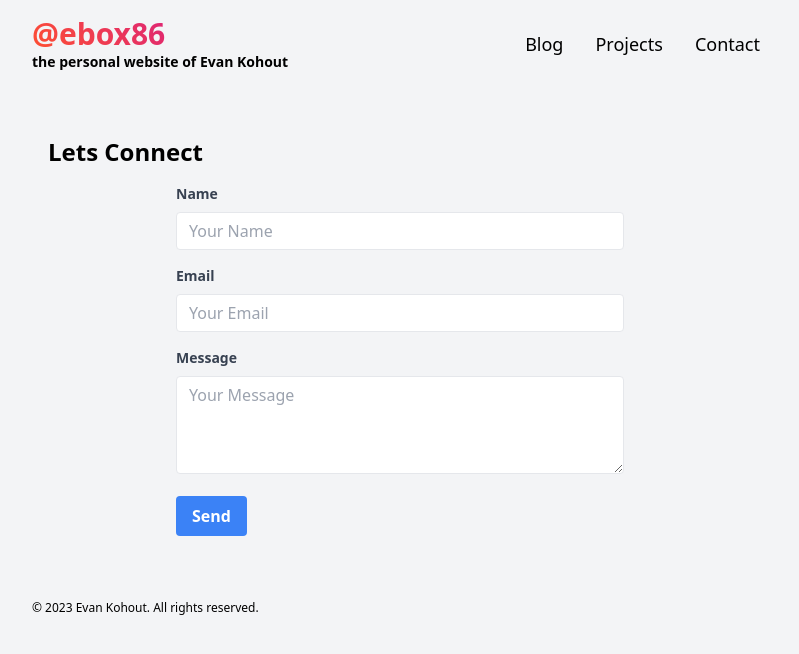
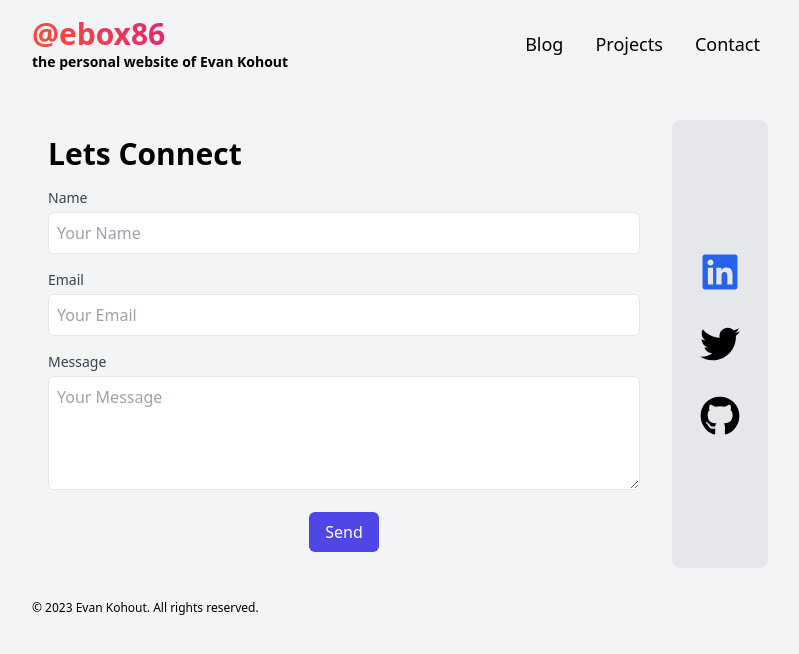
Before and after one commit to ebox86/portfolio-website, a Next.js app: page /contact in a window 1280 px wide. Shown: the top 654 px of the page, without its empty margins (240-1039 px from the left). Built offline with nearby package versions, Linux system fonts and the light colour scheme.

Commit message:
added workflow and contact page

```diff
--- a/package.json
+++ b/package.json
@@ -12,7 +12,8 @@
     "axios": "^1.5.1",
     "next": "13.5.4",
     "react": "^18",
-    "react-dom": "^18"
+    "react-dom": "^18",
+    "react-icons": "^4.11.0"
   },
   "devDependencies": {
     "@types/node": "^20",
--- a/src/pages/contact.tsx
+++ b/src/pages/contact.tsx
@@ -1,54 +1,81 @@
 import React from 'react';
+import { FaLinkedin, FaTwitter, FaGithub } from 'react-icons/fa';
 
-function Contact() {
+
+const ContactPage = () => {
   return (
-    <div className="container mx-auto p-4">
-      <h1 className="text-2xl font-bold mb-4">Lets Connect</h1>
-      <form className="max-w-md mx-auto">
+    <div className="flex flex-col md:flex-row">
+      {/* Contact Form Column */}
+      <div className="md:flex-1 p-4">
+        <h1 className="text-3xl font-semibold mb-4">Lets Connect</h1>
+        <form>
           <div className="mb-4">
-          <label className="block text-gray-700 text-sm font-bold mb-2" htmlFor="name">
+            <label htmlFor="name" className="block text-sm font-medium text-gray-700">
               Name
             </label>
             <input
-            className="appearance-none border rounded w-full py-2 px-3 text-gray-700 leading-tight focus:outline-none focus:shadow-outline"
+              type="text"
               id="name"
-            type="text"
+              name="name"
+              className="mt-1 p-2 w-full border rounded-md focus:ring-indigo-500 focus:border-indigo-500"
               placeholder="Your Name"
             />
           </div>
           <div className="mb-4">
-          <label className="block text-gray-700 text-sm font-bold mb-2" htmlFor="email">
+            <label htmlFor="email" className="block text-sm font-medium text-gray-700">
               Email
             </label>
             <input
-            className="appearance-none border rounded w-full py-2 px-3 text-gray-700 leading-tight focus:outline-none focus:shadow-outline"
+              type="email"
               id="email"
-            type="email"
+              name="email"
+              className="mt-1 p-2 w-full border rounded-md focus:ring-indigo-500 focus:border-indigo-500"
               placeholder="Your Email"
             />
           </div>
           <div className="mb-4">
-          <label className="block text-gray-700 text-sm font-bold mb-2" htmlFor="message">
+            <label htmlFor="message" className="block text-sm font-medium text-gray-700">
               Message
             </label>
             <textarea
-            className="appearance-none border rounded w-full py-2 px-3 text-gray-700 leading-tight focus:outline-none focus:shadow-outline"
               id="message"
+              name="message"
               rows={4}
+              className="mt-1 p-2 w-full border rounded-md focus:ring-indigo-500 focus:border-indigo-500"
               placeholder="Your Message"
-          ></textarea>
+            />
           </div>
-        <div className="mb-4">
+          <div className="text-center">
             <button
-            className="bg-blue-500 hover:bg-blue-700 text-white font-bold py-2 px-4 rounded focus:outline-none focus:shadow-outline"
-            type="button"
+              type="submit"
+              className="py-2 px-4 bg-indigo-600 text-white rounded-md hover:bg-indigo-700 focus:ring-indigo-500 focus:ring-offset-indigo-200 focus:outline-none focus:ring-2 focus:ring-offset-2"
+              disabled
             >
               Send
             </button>
           </div>
         </form>
       </div>
+
+      {/* Social Links Column */}
+      <div className="md:w-24 p-4 bg-gray-200 rounded-lg flex flex-col justify-center items-center md:ml-4 md:mt-0">
+        <div className="social-media-section">
+          {/* Use flex classes to control layout */}
+          <div className="social-icons flex flex-row md:flex-col">
+            <a href="https://www.linkedin.com/in/evan-kohout/" className="text-4xl text-blue-600 hover:text-blue-800 p-4">
+              <FaLinkedin size={40} />
+            </a>
+            <a href="https://twitter.com/ebox86" className="text-4xl text-twitter-blue hover:text-twitter-dark-blue p-4">
+              <FaTwitter size={40} />
+            </a>
+            <a href="https://github.com/ebox86" className="text-4xl text-github hover:text-dark-gray p-4">
+              <FaGithub size={40} />
+            </a>
+          </div>
+        </div>
+      </div>
+    </div>
   );
-}
+};
 
-export default Contact;
+export default ContactPage;
--- a/src/pages/index.tsx
+++ b/src/pages/index.tsx
@@ -8,7 +8,7 @@ function Home() {
       <div className="container mx-auto p-4">
         <h1 className="text-3xl font-bold text-gray-800">Welcome</h1>
         <p className="text-gray-700">
-          This is the homepage of my portfolio website.
+          More to come! Stay tuned!
         </p>
       </div>
   );
```
Also changed, not shown: 2 other files (tests, documents, lock files or other folders). Lines whose indentation alone changed are shown as unchanged.
